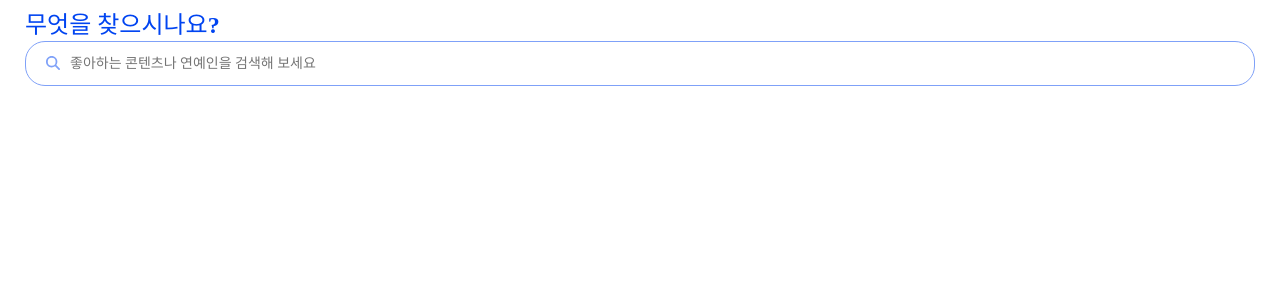
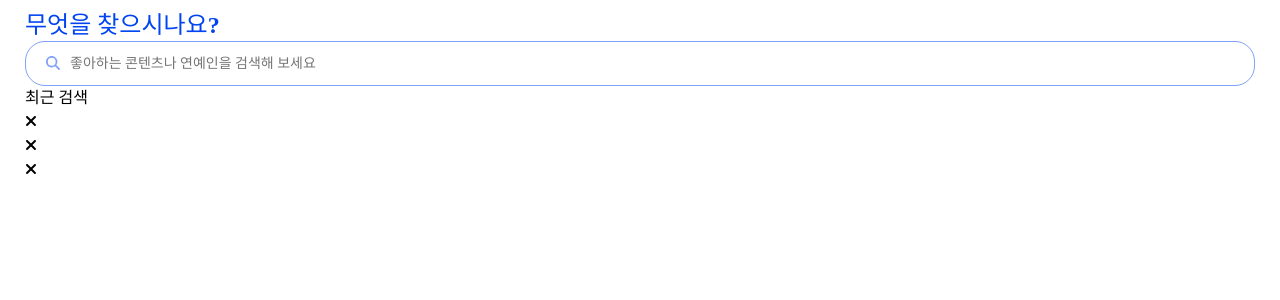
Before and after one commit to DittoTrip/DittoTrip-frontend, a React (Vite) app: page /search in a window 1280 px wide. Shown: the top 300 px of the page. Built offline with nearby package versions, Linux system fonts and the light colour scheme.

Commit message:
Fix: 검색 페이지 아이콘 수정

```diff
--- a/src/pages/SearchPage.tsx
+++ b/src/pages/SearchPage.tsx
@@ -2,16 +2,33 @@ import styled from "styled-components"
 import { useTranslation } from "react-i18next";
 import { useState } from "react";
 import SearchBar from "../components/common/SearchBar";
-
-
+import { FontAwesomeIcon } from "@fortawesome/react-fontawesome";
+import { faXmark } from "@fortawesome/free-solid-svg-icons";
+import { useNavigate } from "react-router-dom";
 
 const SearchPage = () => {
     const { t } = useTranslation();
     const [searchWord, setSearchWord] = useState('');
+    let navigate = useNavigate();
     return (
         <SearchPageStyled>
+
             <div className="title">무엇을 찾으시나요?</div>
             <SearchBar setSearchWord={setSearchWord} placeHolder={t('search.placeHolder')} />
+
+            <div className="recent">
+                <div className="recent-title">{t('search.recentSearches')}</div>
+                <div className="delete-btn">
+                    <FontAwesomeIcon icon={faXmark}/>
+                </div>
+                <div className="delete-btn">
+                    <FontAwesomeIcon icon={faXmark}/>
+                </div>
+                <div className="delete-btn">
+                    <FontAwesomeIcon icon={faXmark}/>
+                </div>
+            </div>
+
 
         </SearchPageStyled>
     )
```
